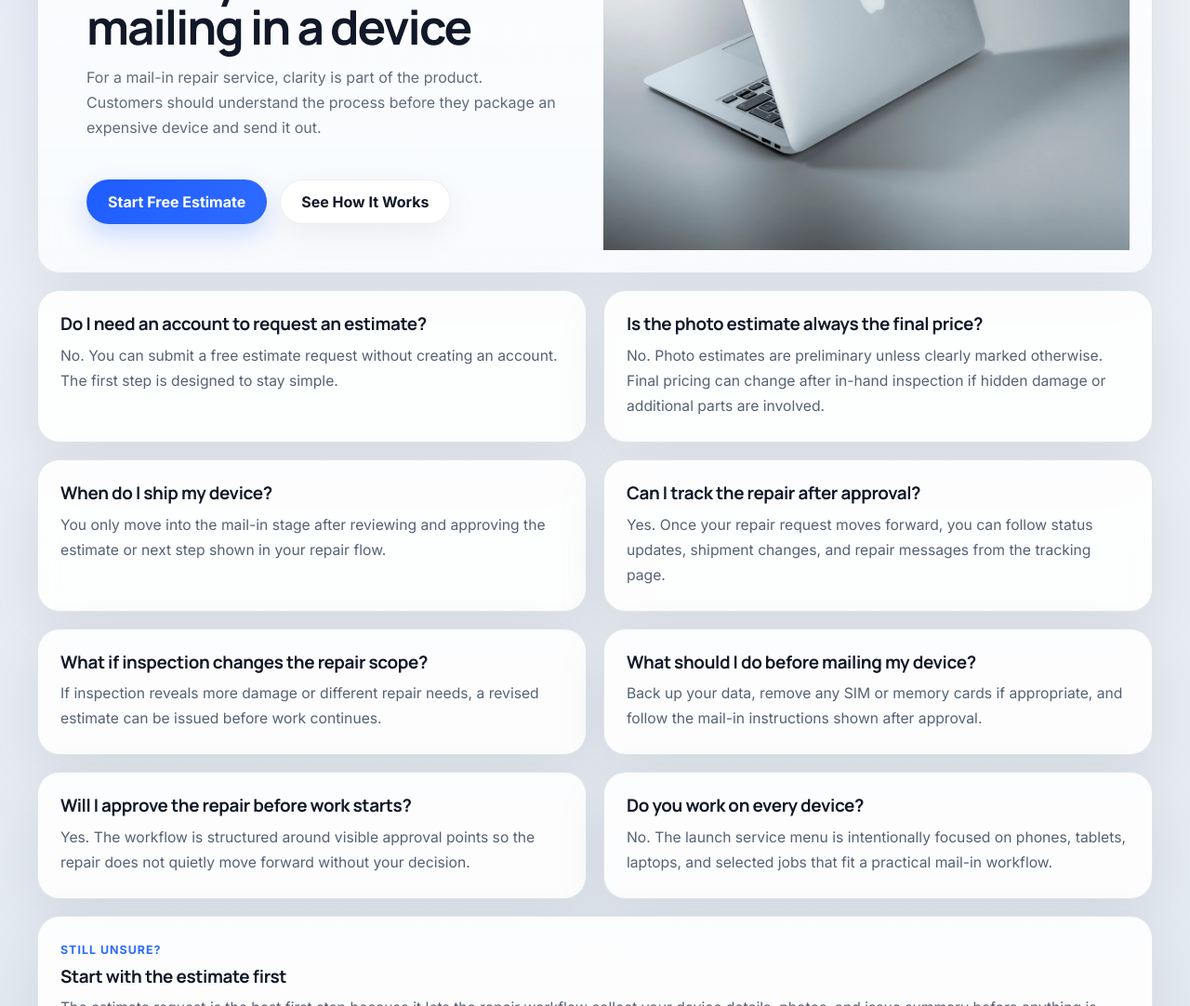
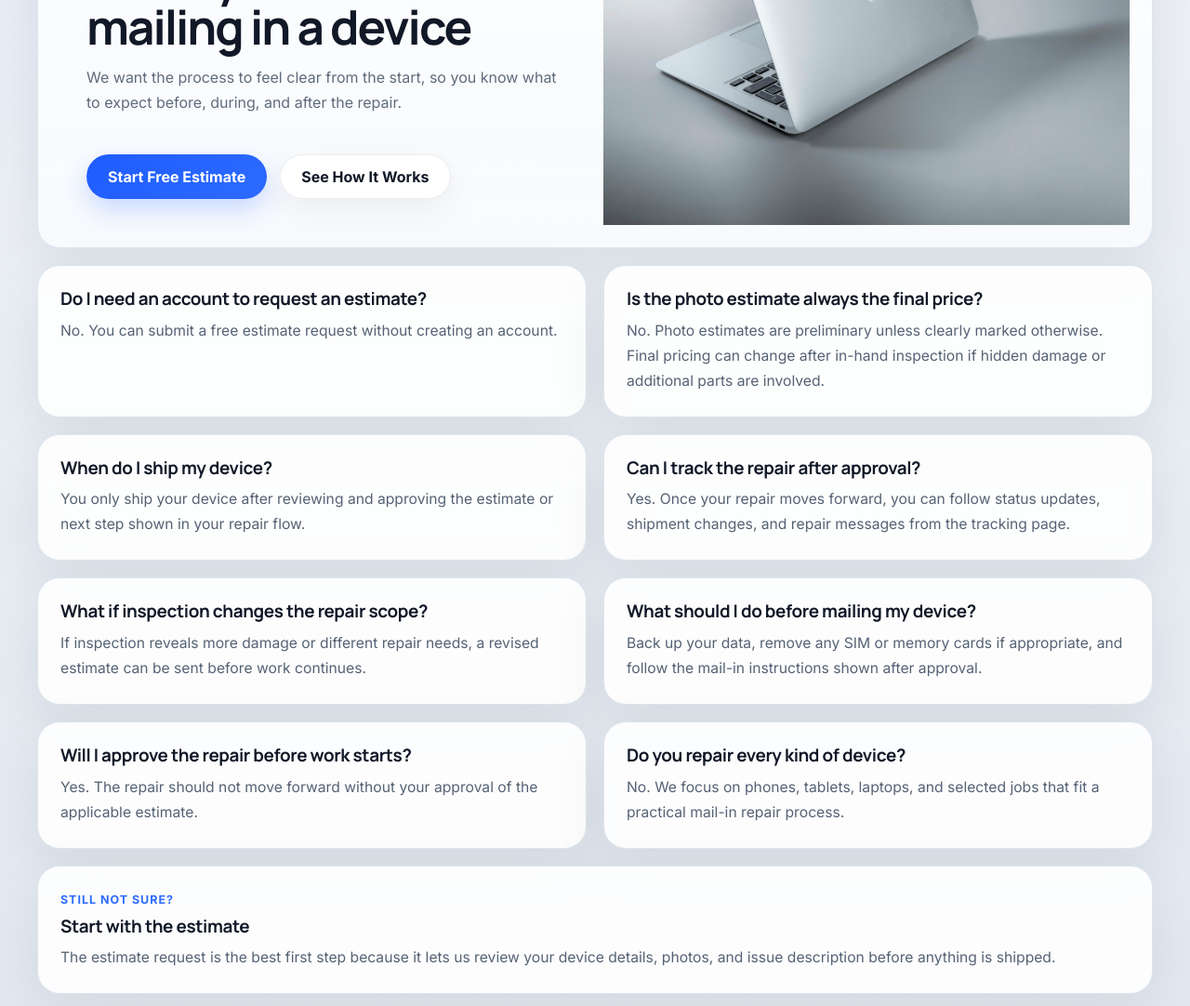
Before and after one commit to kkoly10/repair-center, a Next.js app: page /faq in a window 1280 px wide. Shown: the part 388-1470 px from the top of the page at 93% size. Built offline with nearby package versions, Linux system fonts and the light colour scheme; no server answers.

Commit message:
Update page.js

```diff
--- a/app/faq/page.js
+++ b/app/faq/page.js
@@ -4,7 +4,7 @@ const faqs = [
   {
     question: 'Do I need an account to request an estimate?',
     answer:
-      'No. You can submit a free estimate request without creating an account. The first step is designed to stay simple.',
+      'No. You can submit a free estimate request without creating an account.',
   },
   {
     question: 'Is the photo estimate always the final price?',
@@ -14,17 +14,17 @@ const faqs = [
   {
     question: 'When do I ship my device?',
     answer:
-      'You only move into the mail-in stage after reviewing and approving the estimate or next step shown in your repair flow.',
+      'You only ship your device after reviewing and approving the estimate or next step shown in your repair flow.',
   },
   {
     question: 'Can I track the repair after approval?',
     answer:
-      'Yes. Once your repair request moves forward, you can follow status updates, shipment changes, and repair messages from the tracking page.',
+      'Yes. Once your repair moves forward, you can follow status updates, shipment changes, and repair messages from the tracking page.',
   },
   {
     question: 'What if inspection changes the repair scope?',
     answer:
-      'If inspection reveals more damage or different repair needs, a revised estimate can be issued before work continues.',
+      'If inspection reveals more damage or different repair needs, a revised estimate can be sent before work continues.',
   },
   {
     question: 'What should I do before mailing my device?',
@@ -34,12 +34,12 @@ const faqs = [
   {
     question: 'Will I approve the repair before work starts?',
     answer:
-      'Yes. The workflow is structured around visible approval points so the repair does not quietly move forward without your decision.',
+      'Yes. The repair should not move forward without your approval of the applicable estimate.',
   },
   {
-    question: 'Do you work on every device?',
+    question: 'Do you repair every kind of device?',
     answer:
-      'No. The launch service menu is intentionally focused on phones, tablets, laptops, and selected jobs that fit a practical mail-in workflow.',
+      'No. We focus on phones, tablets, laptops, and selected jobs that fit a practical mail-in repair process.',
   },
 ]
 
@@ -57,10 +57,12 @@ export default function FaqPage() {
         >
           <div style={{ padding: 28, display: 'grid', alignContent: 'center', gap: 16 }}>
             <div className='kicker'>FAQ</div>
-            <h1 style={{ margin: 0 }}>Answers to the questions customers usually have before mailing in a device</h1>
+            <h1 style={{ margin: 0 }}>
+              Answers to the questions customers usually have before mailing in a device
+            </h1>
             <p className='muted' style={{ margin: 0, maxWidth: 58 + 'ch' }}>
-              For a mail-in repair service, clarity is part of the product. Customers should understand
-              the process before they package an expensive device and send it out.
+              We want the process to feel clear from the start, so you know what to expect before,
+              during, and after the repair.
             </p>
 
             <div className='inline-actions' style={{ marginBottom: 0 }}>
@@ -97,11 +99,11 @@ export default function FaqPage() {
         </div>
 
         <section className='policy-card'>
-          <div className='kicker'>Still unsure?</div>
-          <h3>Start with the estimate first</h3>
+          <div className='kicker'>Still not sure?</div>
+          <h3>Start with the estimate</h3>
           <p>
-            The estimate request is the best first step because it lets the repair workflow collect
-            your device details, photos, and issue summary before anything is shipped.
+            The estimate request is the best first step because it lets us review your device
+            details, photos, and issue description before anything is shipped.
           </p>
         </section>
       </div>
```
